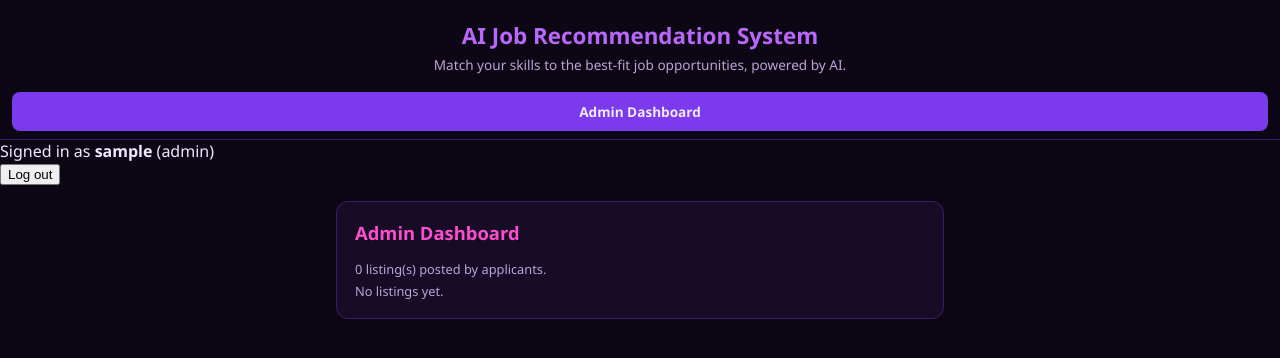
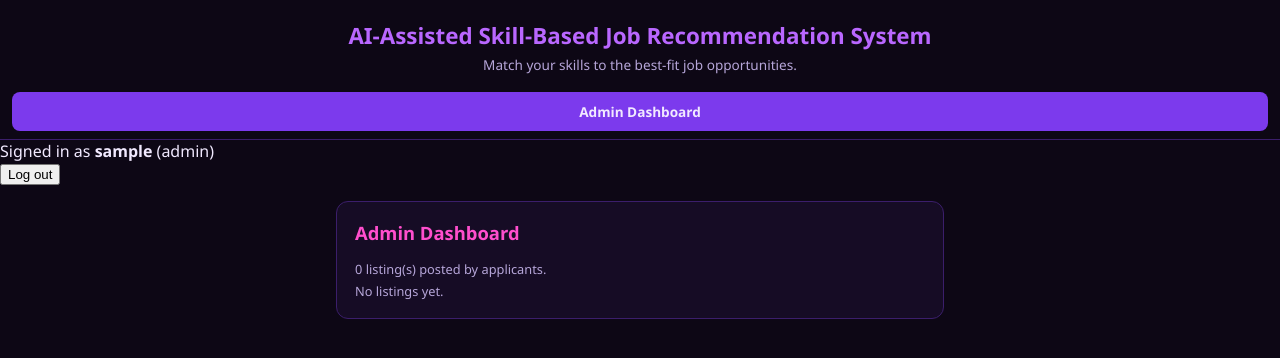
Before and after one commit to gallegog211-max/-job-system-web, a Flask app: page /admin in a window 1280 px wide. Shown: the top 358 px of the page. Run offline with Flask 3, Linux system fonts and the light colour scheme; the visitor is signed in with stand-in values (Sample User, id 1); data that the repository does not hold is empty; parts of the project's set-up code (start-up, migrations or seed data) failed here and were passed over; some libraries are stand-ins or nearby versions.

Commit message:
Revise header text for job recommendation system
Updated the title and subtitle for clarity.

```diff
--- a/templates/base.html
+++ b/templates/base.html
@@ -8,8 +8,8 @@
 </head>
 <body>
   <header class="app-header">
-    <h1>AI Job Recommendation System</h1>
-    <p class="subtitle">Match your skills to the best-fit job opportunities, powered by AI.</p>
+    <h1>AI-Assisted Skill-Based Job Recommendation System</h1>
+    <p class="subtitle">Match your skills to the best-fit job opportunities.</p>
   </header>
 
   {% if request.endpoint not in ['login_page', 'register_page'] %}
```
